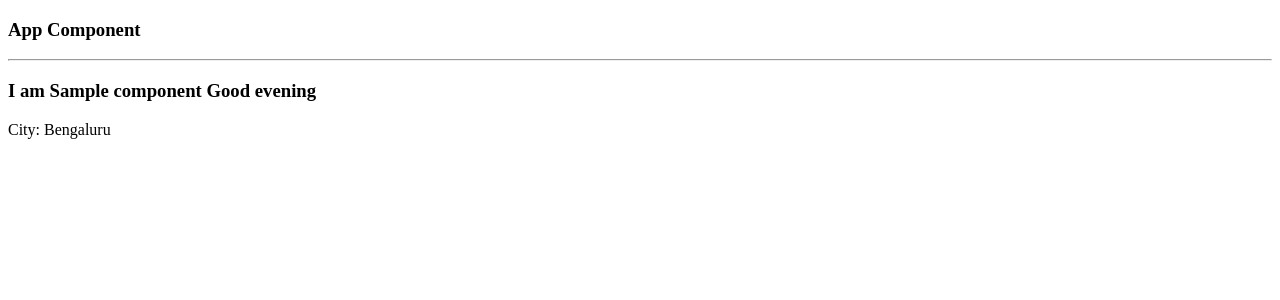
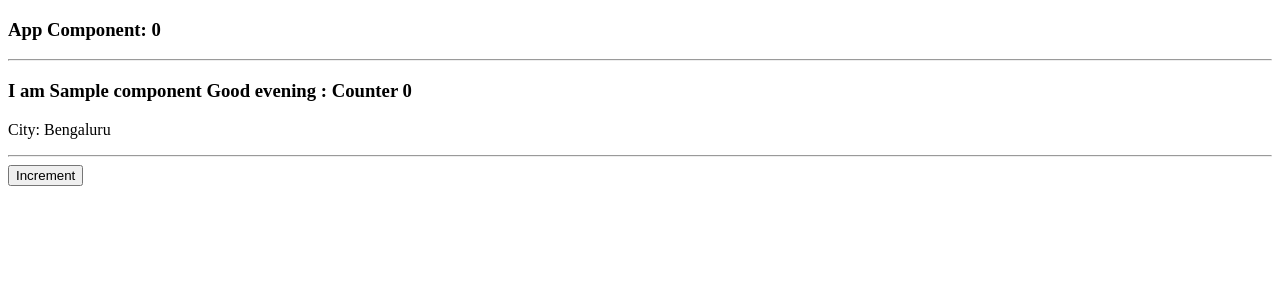
Before and after one commit to vivekanandpv/sg-react-day1, a React (Create React App) app: page / in a window 1280 px wide. Shown: the top 300 px of the page. Built offline with nearby package versions, Linux system fonts and the light colour scheme.

Commit message:
state change in props

```diff
--- a/src/App.jsx
+++ b/src/App.jsx
@@ -3,12 +3,27 @@ import Sample from './components/Sample.jsx';
 import Demo from './components/Demo';
 
 class App extends Component {
+  state = {
+    counter: 0,
+  };
+
+  increment = () => {
+    this.setState({ counter: this.state.counter + 1 });
+  };
+
   render() {
     return (
       <>
-        <h3>App Component</h3>
+        <h3>App Component: {this.state.counter}</h3>
         <hr />
-        <Sample message='Good evening' city='Bengaluru' />
+        <Sample
+          message='Good evening'
+          city='Bengaluru'
+          counter={this.state.counter}
+        />
+
+        <hr />
+        <button onClick={this.increment}>Increment</button>
       </>
     );
   }
--- a/src/components/Sample.jsx
+++ b/src/components/Sample.jsx
@@ -1,31 +1,33 @@
-// import React from 'react';
+import React from 'react';
 
-// const Sample = (props) => {
-//   return (
-//     <>
-//       <h3>I am Sample component {props.message}</h3>
-//       <p>City: {props.city}</p>
-//     </>
-//   );
-// };
+const Sample = (props) => {
+  return (
+    <>
+      <h3>
+        I am Sample component {props.message} : Counter {props.counter}
+      </h3>
+      <p>City: {props.city}</p>
+    </>
+  );
+};
+
+export default Sample;
+
+// import React, { Component } from 'react';
+
+// class Sample extends Component {
+//   constructor(props) {
+//     super(props);
+//   }
+
+//   render() {
+//     return (
+//       <>
+//         <h3>I am Sample component {this.props.message}</h3>
+//         <p>City: {this.props.city}</p>
+//       </>
+//     );
+//   }
+// }
 
 // export default Sample;
-
-import React, { Component } from 'react';
-
-class Sample extends Component {
-  constructor(props) {
-    super(props);
-  }
-
-  render() {
-    return (
-      <>
-        <h3>I am Sample component {this.props.message}</h3>
-        <p>City: {this.props.city}</p>
-      </>
-    );
-  }
-}
-
-export default Sample;
```
